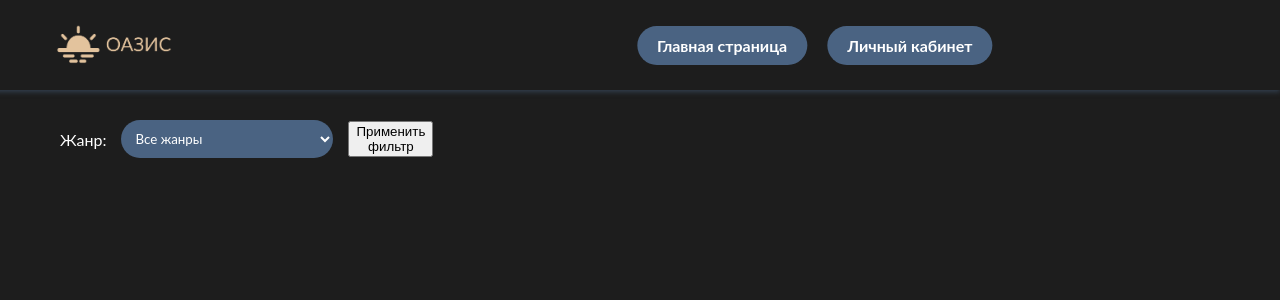
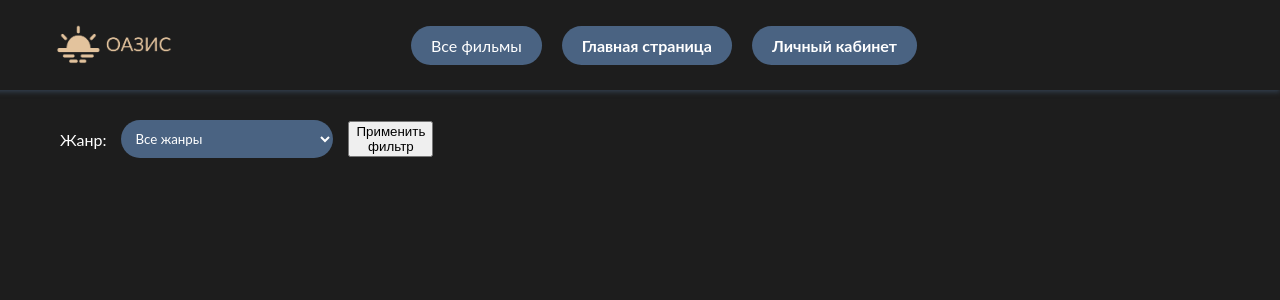
Before and after one commit to curiuwu/db_project, a Flask app: page /all_films in a window 1280 px wide. Shown: the top 300 px of the page. Run offline with Flask 3, Linux system fonts and the light colour scheme; data that the repository does not hold is empty; some libraries are stand-ins or nearby versions.

Commit message:
Refactor all films page: remove unused date filter and update genre filtering logic

```diff
--- a/app/routes/all_films.py
+++ b/app/routes/all_films.py
@@ -4,11 +4,11 @@ from services import get_genres
 
 all_films_bp = Blueprint('all_films', __name__)
 
-#TODO сделать перключение по дням
+
 @all_films_bp.route('/all_films')
 def all_films():
     genre = request.args.get('genre')
-    date = request.args.get('date')
+
 
     connection = get_db_connetction()
     cur = connection.cursor()
@@ -27,34 +27,29 @@ def all_films():
     conditions = []
     params = []
 
-    # Add filter for genre if provided
     if genre:
         conditions.append("film_genre.genre_id = %s")
         params.append(genre)
 
-    # Combine base query with conditions
+
     if conditions:
         query = f"{base_query} WHERE " + "".join(conditions)
     else:
         query = base_query
 
-    # Execute the query
     cur.execute(query, tuple(params))
     films = cur.fetchall()
 
-    # Fetch directors for all films
     cur.execute("""SELECT films.film_id, directors.first_name, directors.second_name
                    FROM films
                    JOIN directors ON films.director_id = directors.director_id""")
     director = cur.fetchall()
 
-    # Map directors to their respective films
+
     director_map = {
         film_id: f"{first_name} {second_name}"
         for film_id, first_name, second_name in director
     }
-
-    # Prepare the films data for rendering
     films_data = []
     for film in films:
         film_id, title, description, genre, release_date, poster_link = film
--- a/app/templates/all_films.html
+++ b/app/templates/all_films.html
@@ -10,6 +10,7 @@
     <header class="header">
         <img src="{{ url_for('static', filename='img/logo.png') }}" alt="Логотип" class="logo">
         <div class="button-wrapper">
+            <a href="{{ url_for('all_films.all_films') }}" class="films-link button">Все фильмы</a>
             <a href="{{ url_for('main.main_page') }}" class="main-page-link button">Главная страница</a>
             <a href="{{ url_for('user_cabinet.personal_account') }}" class="personal-account-link button">Личный кабинет</a>
         </div>
```
